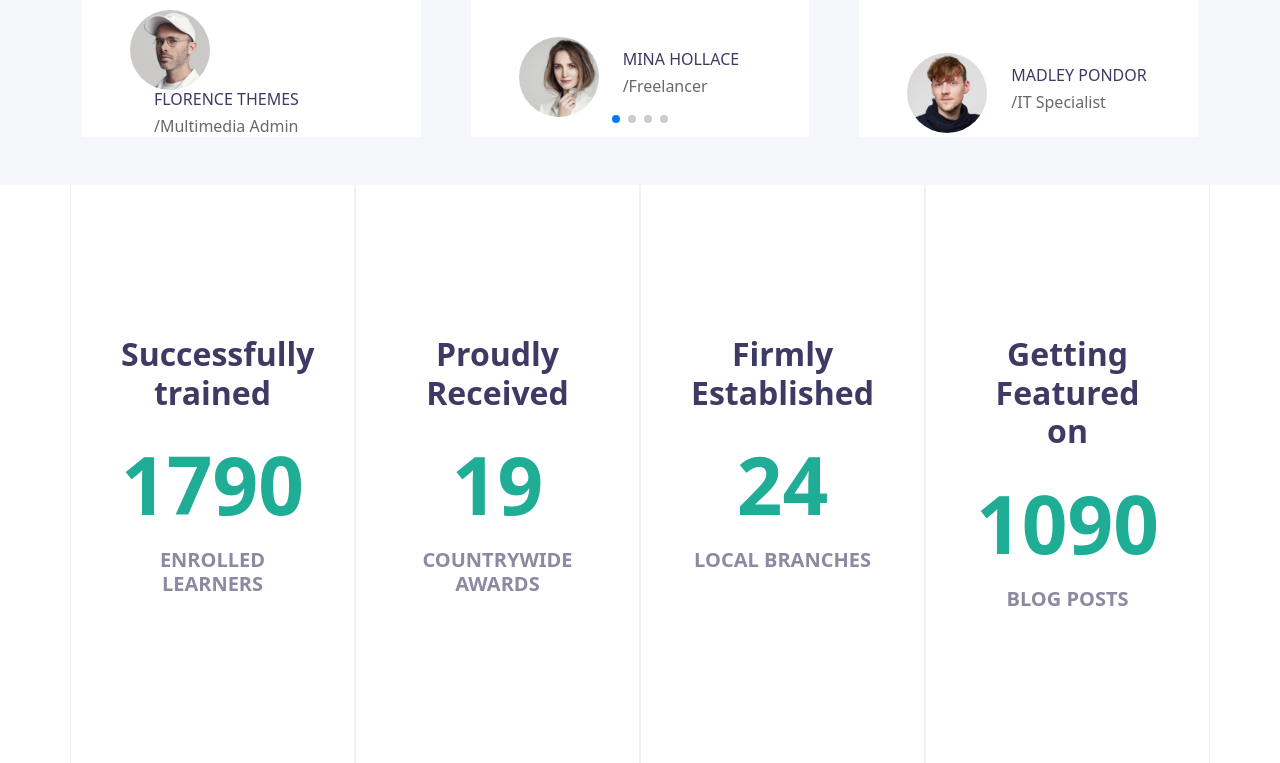
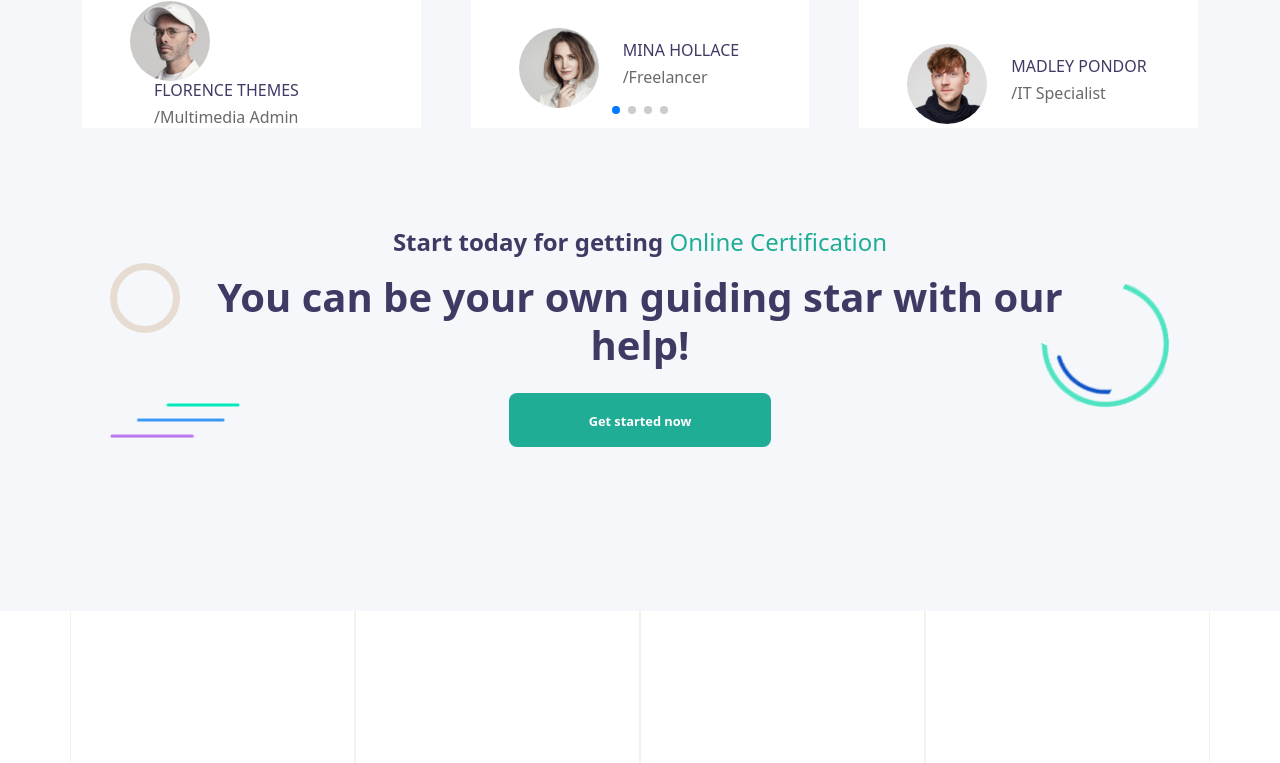
Before and after one commit to Drew0004/proj-html-vuejs, a Vue app: page / in a window 1280 px wide. Shown: the part 3914-4677 px from the top of the page. Built offline with nearby package versions, Linux system fonts and the light colour scheme.

Commit message:
complete slider section layout

```diff
--- a/src/components/HomePage-components/SliderSection.vue
+++ b/src/components/HomePage-components/SliderSection.vue
@@ -18,11 +18,32 @@ export default {
     <section class="slider-section py-5">
         <div class="container">
             <div class="text-center">
-                <h4>Great Words About MaxCoach</h4>
-                <h2>Our <span>top learners'</span> verbatim</h2>
+                <h4 class="fs-6 fw-light">Great Words About MaxCoach</h4>
+                <h2 class="fw-bold">Our <span class="fw-light">top learners'</span> verbatim</h2>
             </div>
 
             <MySwiper/>
+
+            <div class="row cta-slider justify-content-center position-relative">
+                <div class="col-10 text-center">
+                    <h3 class="fw-bold fs-4 mb-3">Start today for getting <span class="fw-light">Online Certification</span></h3>
+                    <h2 class="fw-semibold fs-1 mb-4">You can be your own guiding star with our help!</h2>
+                    <button class="rounded-3 mb-3">
+                            <a class="fw-bold" href="#nogo">Get started now</a>
+                    </button>
+                </div>
+                <div class="graphic-elements">
+                    <div class="element-1">
+                        <img class="w-100" src="../../../public/course-portal/images/maxcoach-shape-02.png" alt="Element 1">
+                    </div>
+
+                    <div class="element-2">
+                        <img class="w-100" src="../../../public/course-portal/images/maxcoach-shape-01.png" alt="Element 2">
+                    </div>
+
+                    <div class="cream-circle"></div>
+                </div>
+            </div>
         </div>
     </section>
 </template>
@@ -45,6 +66,75 @@ export default {
                 color: $main-green-color;
             }
         }
+
+        .cta-slider{
+            padding: 100px 0;
+
+            h2{
+            color: $main-purple-color;
+
+                span{
+                    color: $main-green-color;
+                }
+            }
+
+            h3{
+                color: $main-purple-color;
+
+                span{
+                    color: $main-green-color;
+                }
+            }
+
+            button{
+            background-color: $main-green-color;
+            border: none;
+            padding: 15px 80px;
+            transition: 0.2s ease-in;
+
+                a{
+                    text-decoration: none;
+                    color: white;
+                    font-size: 0.8rem;
+                }
+
+                &:hover{
+                    background-color: $main-purple-color;
+                }
+            }
+        }
+
+
+        .element-1{
+            width: 130px;
+            height: 130px;
+            position: absolute;
+            right: 40px;
+            bottom: 150px;
+
+
+        }
+
+        .element-2{
+            width: 130px;
+            height: 130px;
+            position: absolute;
+            left: 40px;
+            bottom: 30px;
+
+        }
+
+        .cream-circle{
+            width: 70px;
+            height: 70px;
+            border-radius: 50%;
+            border: 7px solid #E7DCD2;
+            background-color: none;
+            position: absolute;
+            left: 40px;
+            bottom: 230px;
+
+        }
 }
 
 </style>
```
